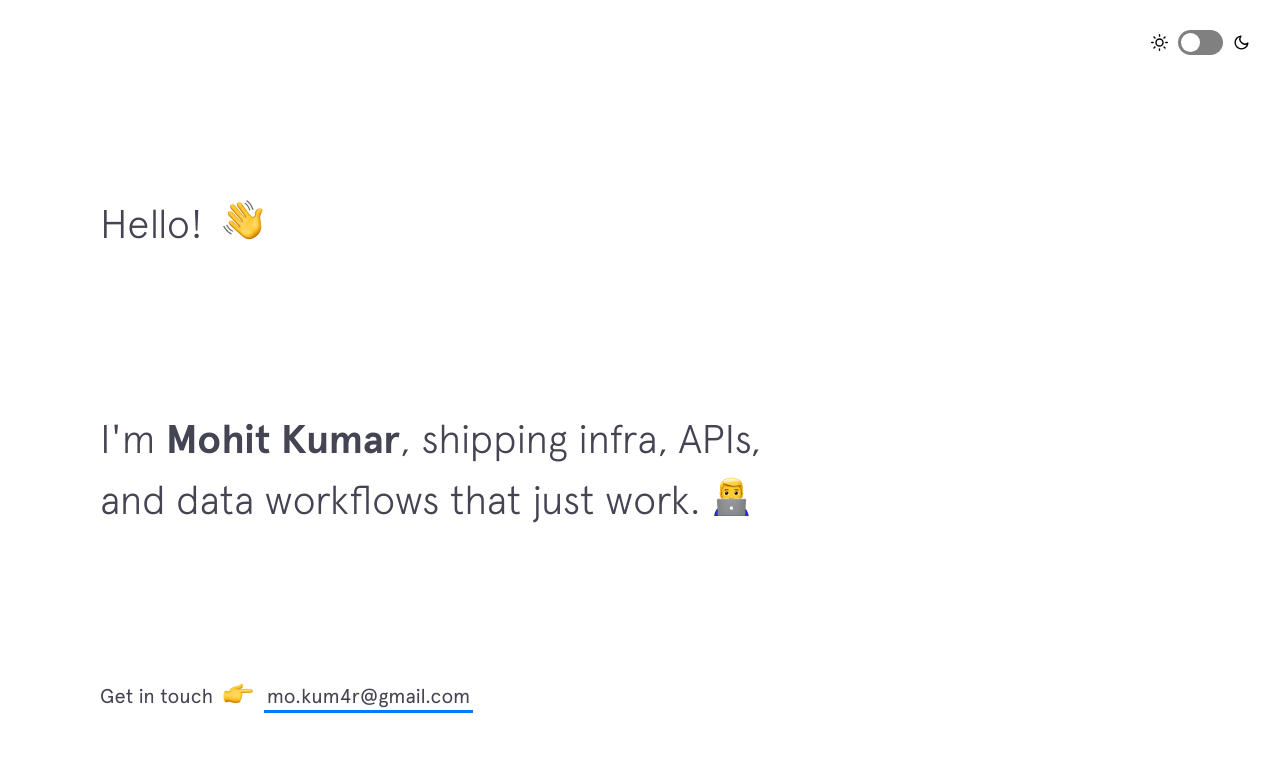
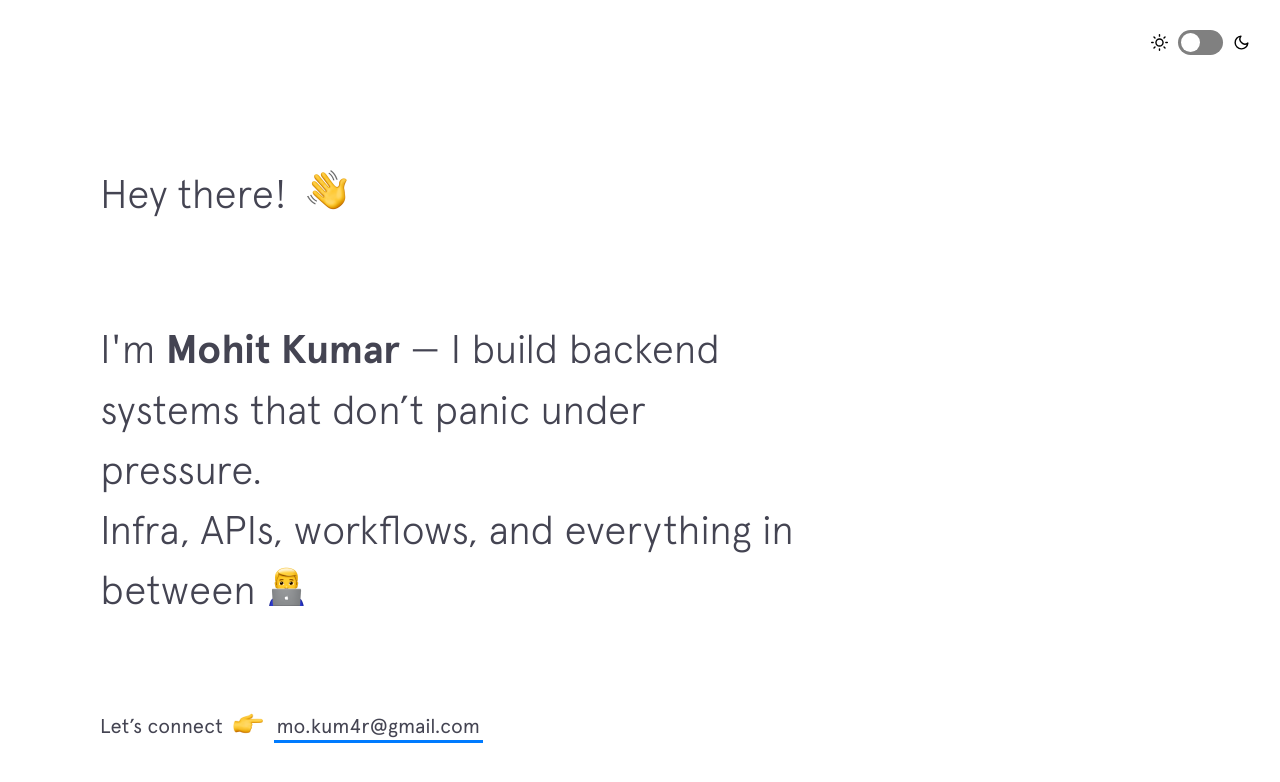
Before and after one commit to mohitkum4r/mohitkum4r.github.io, a Jekyll site: the page built from index.html, in a window 1280 px wide and 900 px high. Shown: the top 782 px of the window. Built offline with Jekyll 4.4.1, drawn with Linux system fonts in a browser that asks for light colours; nearby versions of some CDN libraries; some of the changed text lies outside the part shown.

Commit message:
Update personal information and employment details

```diff
--- a/_data/experience.yml
+++ b/_data/experience.yml
@@ -1,6 +1,6 @@
 - company: Publicis Sapient
   url: https://www.publicissapient.com/
-  time: Aug 2025 - Present
+  time: Aug 2024 - Present
   position: Software Development Engineer 1
 
 - company: Pine Labs
--- a/_includes/intro.html
+++ b/_includes/intro.html
@@ -1,15 +1,15 @@
 <header class="intro">
-  <h1 class="intro__hello">Hello!
-    <span class="emoji wave-hand animated"></span>
+  <h1 class="intro__hello">
+    Hey there! <span class="emoji wave-hand animated"></span>
   </h1>
 
-  <h2 class="intro__tagline">I'm
-    <span class="name">Mohit Kumar</span>, shipping infra, APIs, and data workflows that just work.
-    <span class="emoji technologist"></span>
+  <h2 class="intro__tagline">
+    I'm <span class="name">Mohit Kumar</span> — I build backend systems that don’t panic under pressure.<br>
+    Infra, APIs, workflows, and everything in between <span class="emoji technologist"></span>
   </h2>
 
   <h3 class="intro__contact">
-    <span>Get in touch </span>
+    <span>Let’s connect </span>
     <span class="emoji pointer"></span>
     <span>
       <a href="mailto:mo.kum4r@gmail.com" target="_blank" class="highlight-link">mo.kum4r@gmail.com</a>
```
